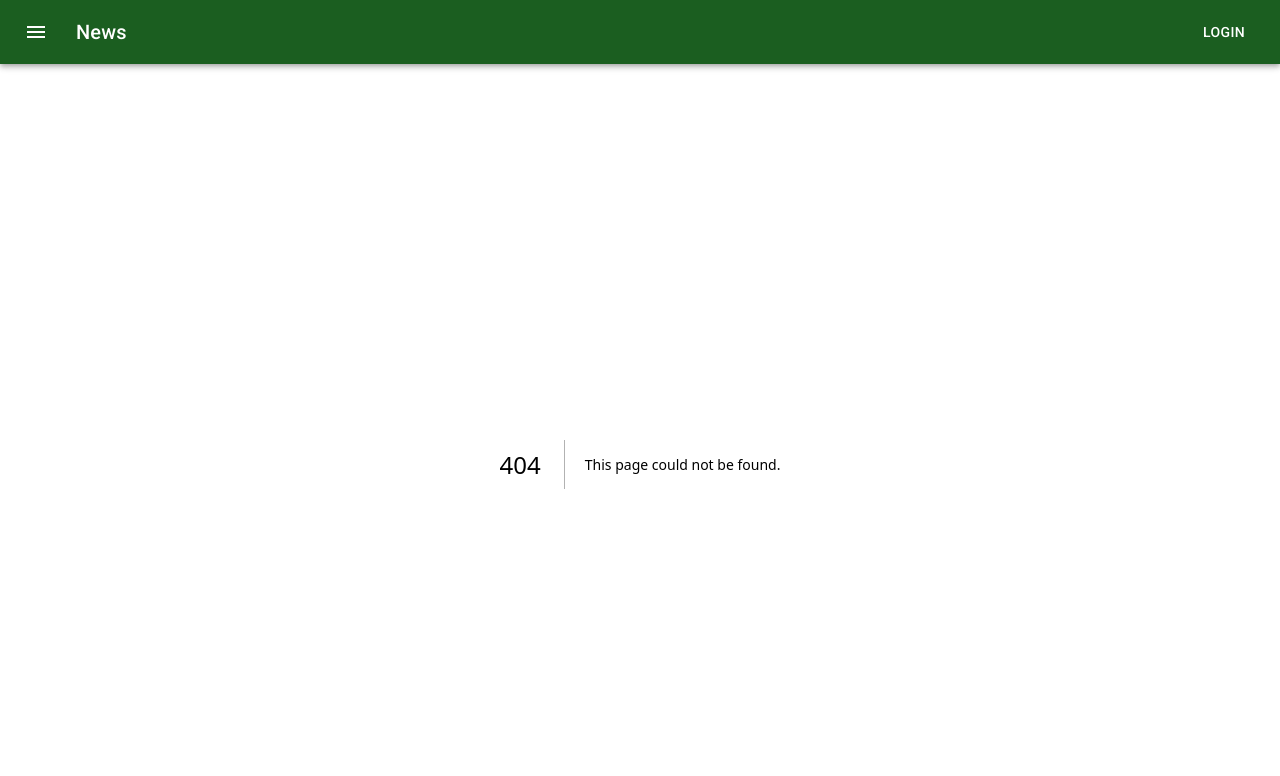
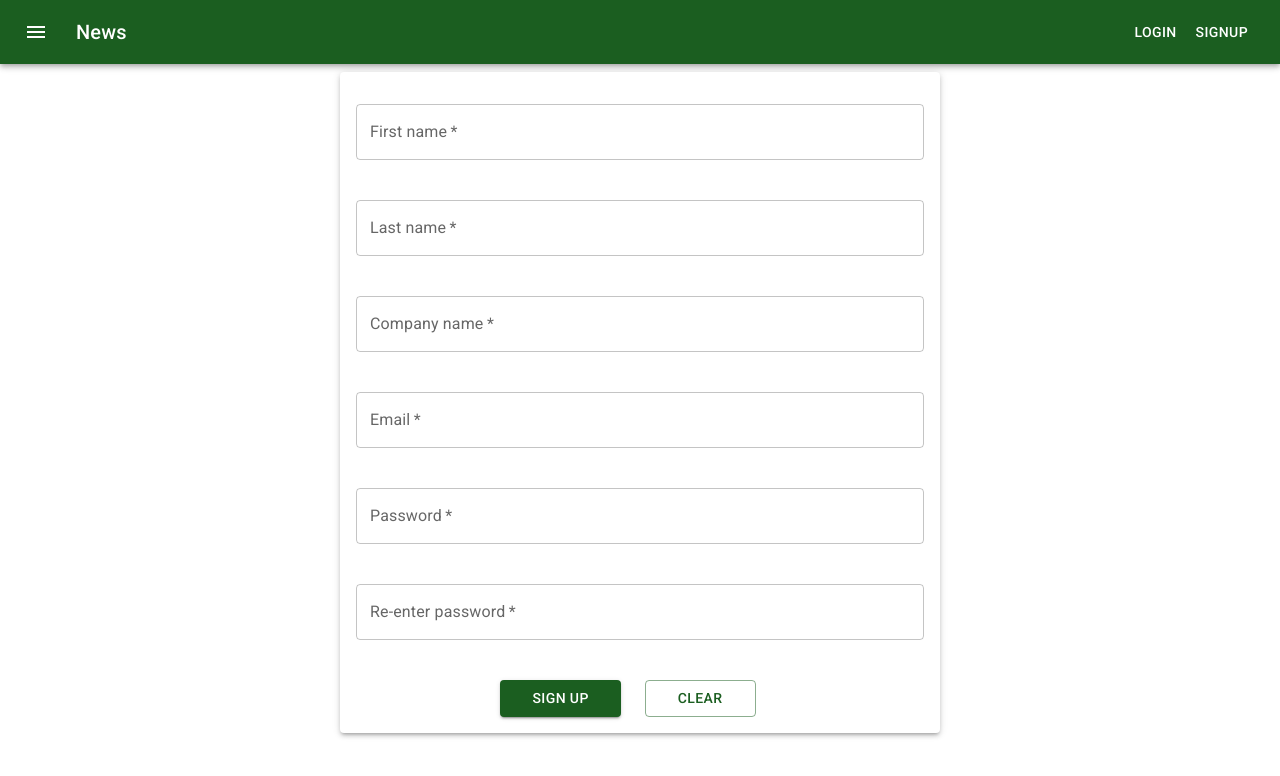
Before and after one commit to winstein27/hermes-front, a Next.js app: page /signup in a window 1280 px wide. Before the commit this address had no page. Shown: the top 776 px of the page. Built offline with nearby package versions, Linux system fonts and the light colour scheme.

Commit message:
:sparkles: feat: signup form
Adding signup form and a button to the header

```diff
--- a/src/components/Header.tsx
+++ b/src/components/Header.tsx
@@ -34,6 +34,13 @@ const Header = () => {
           >
             Login
           </Button>
+          <Button
+            color="inherit"
+            type="button"
+            onClick={() => router.push('/signup')}
+          >
+            Signup
+          </Button>
         </Toolbar>
       </AppBar>
     </Box>
--- /dev/null
+++ b/src/components/signup/SignupForm.tsx
@@ -0,0 +1,179 @@
+import React, { useState } from 'react';
+import { object, string, TypeOf } from 'zod';
+import { useForm, SubmitHandler, FormProvider } from 'react-hook-form';
+import { zodResolver } from '@hookform/resolvers/zod';
+
+import useMediaQuery from '@mui/material/useMediaQuery';
+import Box from '@mui/material/Box';
+import Button from '@mui/material/Button';
+import Alert from '@mui/material/Alert';
+
+import FormInput from '../UI/FormInput';
+
+const signupSchema = object({
+  firstName: string()
+    .nonempty('First name is required')
+    .min(3, 'First name must be at least 3 characters'),
+  lastName: string()
+    .nonempty('Last name is required')
+    .min(3, 'Last name must be at least 3 characters'),
+  companyName: string()
+    .nonempty('Company name is required')
+    .min(3, 'Company name must be at least 3 characters'),
+  email: string().nonempty('Email is required').email('Email is invalid'),
+  password: string()
+    .nonempty('Password is required')
+    .min(8, 'Password must be at least 8 characters')
+    .max(32, 'Password must be less than 32 characters'),
+  confirmPassword: string()
+    .nonempty('Password is required')
+    .min(8, 'Password must be at least 8 characters')
+    .max(32, 'Password must be less than 32 characters'),
+});
+
+type ISignup = TypeOf<typeof signupSchema>;
+
+interface Props {
+  onSubmitHandler: (signupInfo: {
+    firstName: string;
+    lastName: string;
+    companyName: string;
+    email: string;
+    password: string;
+  }) => void;
+}
+
+const SignupForm = (props: Props) => {
+  const [passwordsMatch, setPasswordsMatch] = useState(true);
+  const matches = useMediaQuery('(min-width: 700px)');
+
+  const boxStyles = matches
+    ? { display: 'flex', justifyContent: 'center' }
+    : {};
+
+  const buttonStyles = matches
+    ? { marginRight: 3, paddingLeft: 4, paddingRight: 4 }
+    : { display: 'block', marginTop: 2, marginBottom: 2 };
+
+  const defaultValues: ISignup = {
+    firstName: '',
+    lastName: '',
+    companyName: '',
+    email: '',
+    password: '',
+    confirmPassword: '',
+  };
+
+  // ? The object returned from useForm Hook
+  const methods = useForm<ISignup>({
+    resolver: zodResolver(signupSchema),
+    defaultValues,
+  });
+
+  const onSubmitHandler: SubmitHandler<ISignup> = (values: ISignup) => {
+    if (values.password !== values.confirmPassword) {
+      setPasswordsMatch(false);
+    } else {
+      setPasswordsMatch(true);
+      props.onSubmitHandler(values);
+    }
+  };
+
+  return (
+    <FormProvider {...methods}>
+      <Box
+        sx={{
+          padding: 2,
+        }}
+      >
+        {!passwordsMatch && (
+          <Alert severity="error">Passwords don't match!</Alert>
+        )}
+        <form action="POST" onSubmit={methods.handleSubmit(onSubmitHandler)}>
+          <FormInput
+            required
+            id="firstName"
+            name="firstName"
+            label="First name"
+            placeholder="John"
+            variant="standard"
+            margin="normal"
+            fullWidth
+          />
+          <FormInput
+            required
+            id="lastName"
+            name="lastName"
+            label="Last name"
+            placeholder="Doe"
+            variant="standard"
+            margin="normal"
+            fullWidth
+          />
+          <FormInput
+            required
+            id="companyName"
+            name="companyName"
+            label="Company name"
+            placeholder="Starbucks"
+            variant="standard"
+            margin="normal"
+            fullWidth
+          />
+          <FormInput
+            required
+            id="email"
+            name="email"
+            label="Email"
+            placeholder="example@email.com"
+            variant="standard"
+            margin="normal"
+            fullWidth
+          />
+          <FormInput
+            required
+            id="password"
+            type="password"
+            name="password"
+            label="Password"
+            variant="standard"
+            margin="normal"
+            fullWidth
+          />
+          <FormInput
+            required
+            id="confirmPassword"
+            type="password"
+            name="confirmPassword"
+            label="Re-enter password"
+            variant="standard"
+            margin="normal"
+            fullWidth
+          />
+
+          <Box sx={{ ...boxStyles, marginTop: 2 }}>
+            <Button
+              variant="contained"
+              type="submit"
+              sx={buttonStyles}
+              fullWidth={!matches}
+            >
+              Sign Up
+            </Button>
+            <Button
+              variant="outlined"
+              type="button"
+              sx={buttonStyles}
+              fullWidth={!matches}
+              onClick={() => methods.reset()}
+            >
+              Clear
+            </Button>
+          </Box>
+        </form>
+      </Box>
+    </FormProvider>
+  );
+};
+
+export default SignupForm;
--- /dev/null
+++ b/src/pages/signup.tsx
@@ -0,0 +1,36 @@
+import Box from '@mui/material/Box';
+import Paper from '@mui/material/Paper';
+
+import SignupForm from '@/components/signup/SignupForm';
+
+const Signup = () => {
+  const formSubmitHandler = (signupInfo: {
+    firstName: string;
+    lastName: string;
+    companyName: string;
+    email: string;
+    password: string;
+  }) => {
+    console.log(signupInfo);
+  };
+
+  return (
+    <Box
+      sx={{
+        display: 'flex',
+        flexWrap: 'wrap',
+        justifyContent: 'center',
+        '& > :not(style)': {
+          m: 1,
+          width: 600,
+        },
+      }}
+    >
+      <Paper elevation={3}>
+        <SignupForm onSubmitHandler={formSubmitHandler} />
+      </Paper>
+    </Box>
+  );
+};
+
+export default Signup;
```
